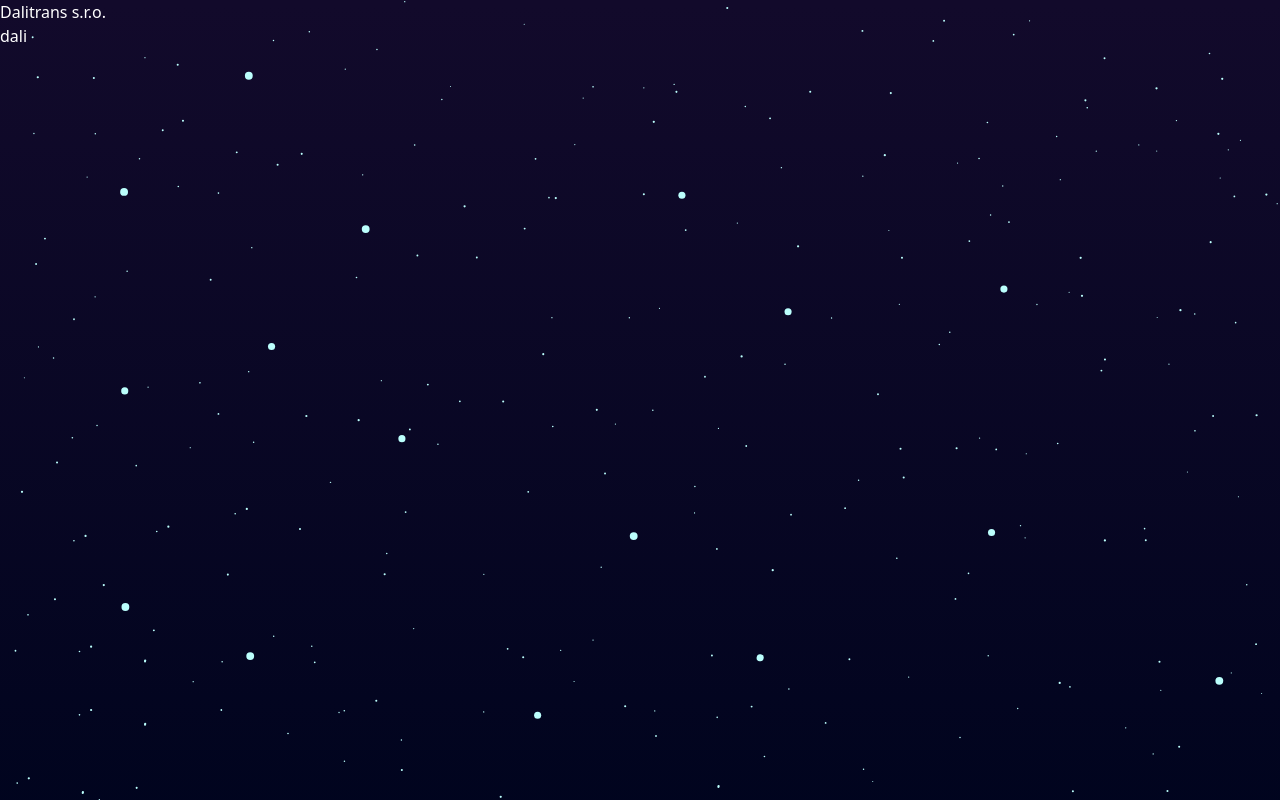
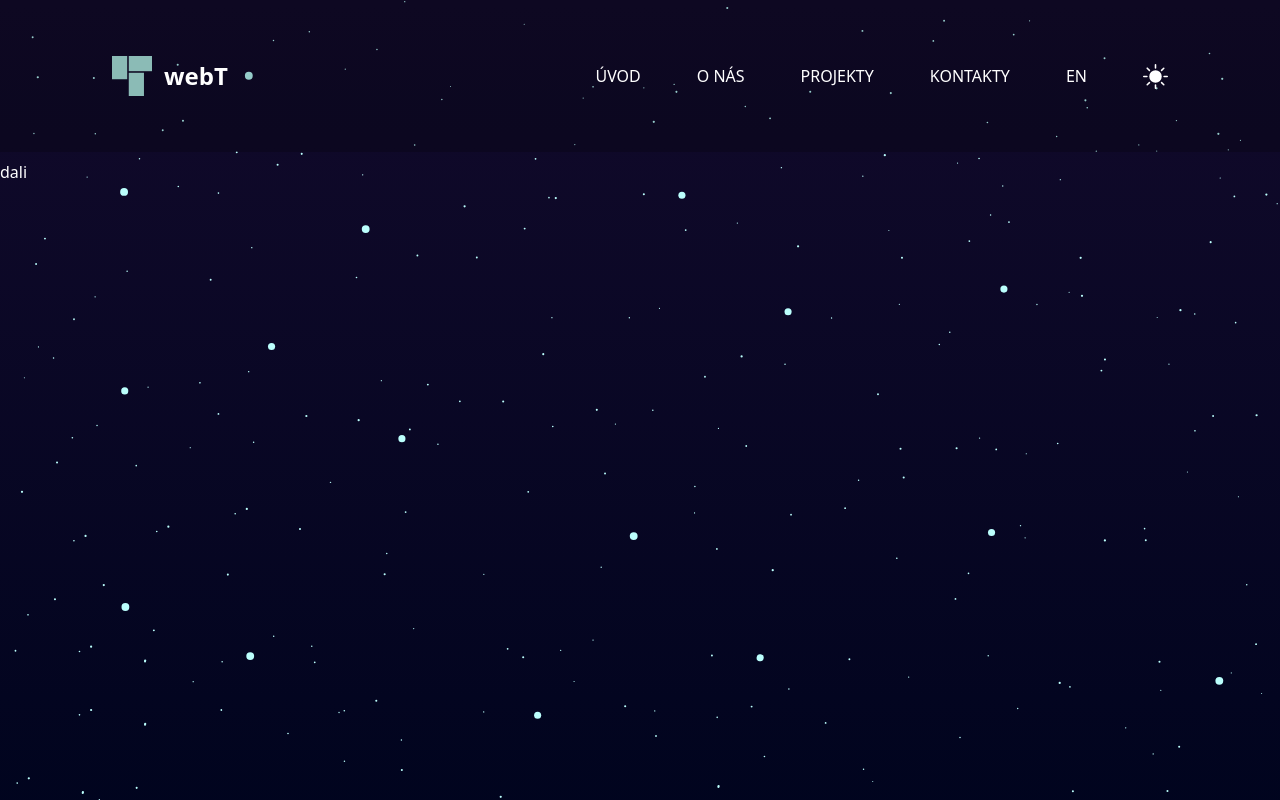
Before and after one commit to webt-sk/webt-sk.github.io, a Next.js app: page /projekty/dalitrans in a window 1280 px wide. Built offline with nearby package versions, Linux system fonts and the light colour scheme.

Commit message:
projects working, only logically

```diff
--- a/components/Praca.js
+++ /dev/null
@@ -1 +0,0 @@
-//TODO
--- a/components/pages/Index.js
+++ b/components/pages/Index.js
@@ -10,6 +10,8 @@ export default function Index(props) {
           <br />
           <span className="dark:text-modra text-zelena">
             {props.h1_colored}
+            <br />
+            {props.h1_3rd_line}
           </span>
         </h1>
         <button className="text-black bg-zelena dark:bg-modra text-base w-fit p-4 rounded-md mt-16 lg:m-auto lg:text-sm lg:mt-5">
--- /dev/null
+++ b/components/pages/Praca.js
@@ -0,0 +1,10 @@
+import Layout from "../Layout";
+
+export default function Praca(props) {
+  console.log(props);
+  return (
+    <Layout otherLang={props.otherLang} otherPage={props.otherPage}>
+      <p className="text-white">{props.f.nazovPopis}</p>
+    </Layout>
+  );
+}
--- a/pages/en/index.js
+++ b/pages/en/index.js
@@ -2,7 +2,8 @@ import Index from "../../components/pages/Index.js";
 
 const en = {
   h1: "WE CREATE YOUR",
-  h1_colored: "WEB, ESHOP AND APPS",
+  h1_colored: "WEB, ESHOP",
+  h1_3rd_line: "AND APPS",
   button: "GET YOUR PRICE",
 };
 
--- a/pages/en/projects/[pracaUrl].js
+++ b/pages/en/projects/[pracaUrl].js
@@ -1,3 +1,33 @@
-export default function nieco () {
-  return <p>he</p>
+import { useRouter } from "next/router";
+import { prace, staticPaths } from "../../../lib/prace";
+import Praca from "../../../components/pages/Praca";
+
+export async function getStaticPaths() {
+  return {
+    paths: staticPaths,
+    fallback: false,
+  };
 }
+
+export async function getStaticProps() {
+  return {
+    props: {
+      prace,
+    },
+  };
+}
+
+export default function ProjektEN() {
+  const router = useRouter();
+  const { pracaUrl } = router.query;
+
+  let praca = prace.find((praca) => {
+    return praca.url === pracaUrl;
+  });
+
+  praca.f = praca.en;
+
+  return (
+    <Praca otherLang="sk" otherPage={`/projekty/${praca.url}`} {...praca} />
+  );
+}
--- a/pages/index.js
+++ b/pages/index.js
@@ -2,8 +2,9 @@ import Index from "../components/pages/Index";
 
 const sk = {
   h1: "VYTVÁRAME VAŠE",
-  h1_colored: "WEBY, ESHOPY A APLIKÁCIE",
-  button: "ZÍSKAJTE CENOVÚ PONUKU"
+  h1_colored: "WEBY, ESHOPY",
+  h1_3rd_line: "A APLIKÁCIE",
+  button: "ZÍSKAJTE CENOVÚ PONUKU",
 };
 
 export default function Home() {
--- a/pages/projekty/[pracaUrl].js
+++ b/pages/projekty/[pracaUrl].js
@@ -1,26 +1,6 @@
 import { useRouter } from "next/router";
 import { prace, staticPaths } from "../../lib/prace";
-
-export default function Projekt() {
-  const router = useRouter();
-  const { pracaUrl } = router.query;
-
-  let praca = prace.find((praca) => {
-    return praca.url === pracaUrl;
-  });
-
-  praca.f = praca.sk;
-
-  console.log(praca);
-
-  //TODO replace with Praca
-  return (
-    <>
-      <h1 className="text-white">{praca.nazov}</h1>
-      <h2 className="text-white">{praca.f.nazovPopis}</h2>
-    </>
-  );
-}
+import Praca from "../../components/pages/Praca";
 
 export async function getStaticPaths() {
   return {
@@ -36,3 +16,18 @@ export async function getStaticProps() {
     },
   };
 }
+
+export default function Projekt() {
+  const router = useRouter();
+  const { pracaUrl } = router.query;
+
+  let praca = prace.find((praca) => {
+    return praca.url === pracaUrl;
+  });
+
+  praca.f = praca.sk;
+
+  return (
+    <Praca otherLang="en" otherPage={`/en/projects/${praca.url}`} {...praca} />
+  );
+}
```
